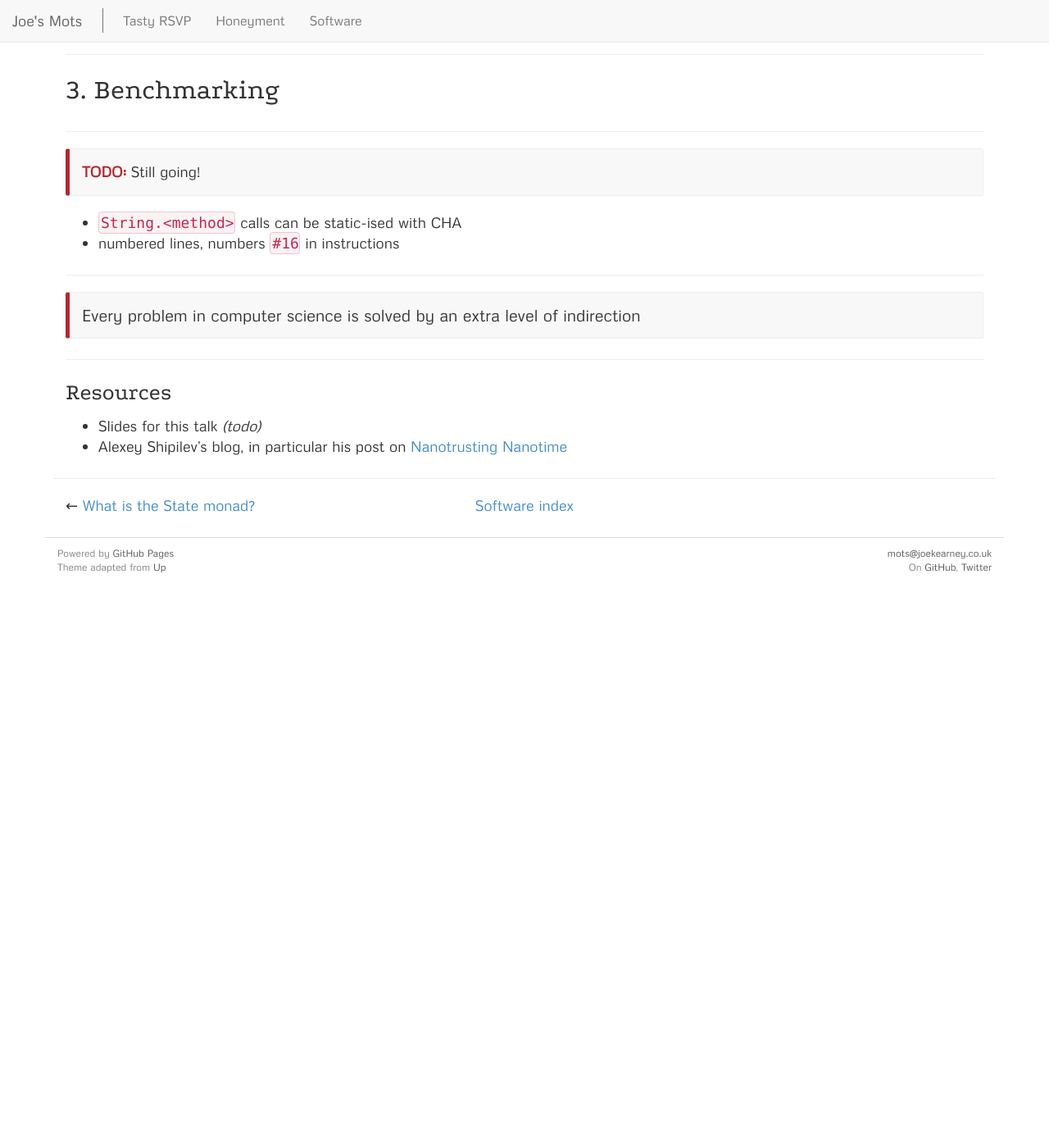
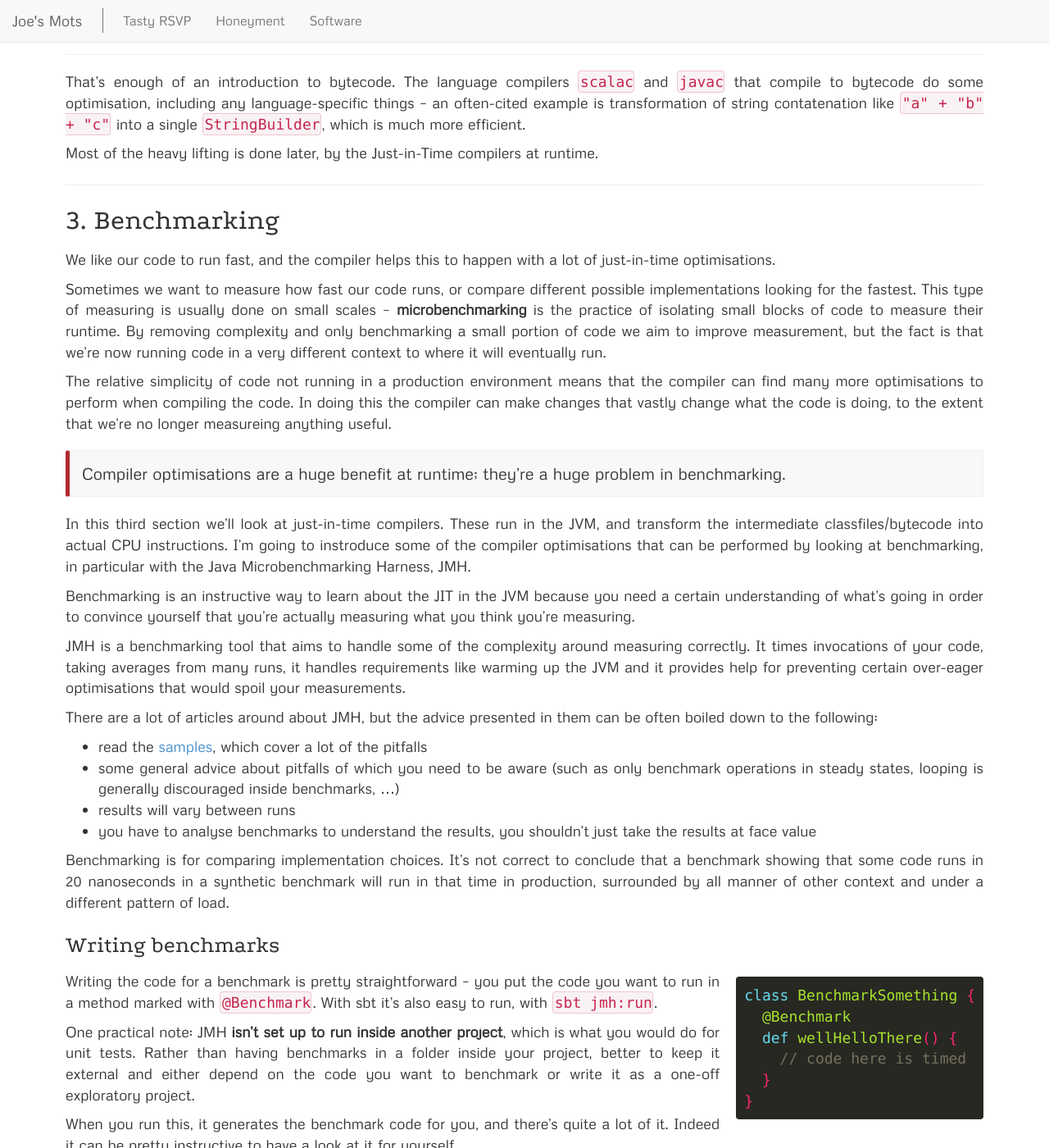
Before and after one commit to joekearney/joekearney.github.io, a Jekyll site: the page built from _posts/software/2016-02-24-just-in-time.md, in a window 1280 px wide and 1400 px high, scrolled down 6779 px. Shown: the whole window at 82% size. Built offline with Jekyll 4.4.1, drawn with Linux system fonts in a browser that asks for light colours; before the commit the page ends 7489 px from its top, so only the background shows below that; some of the changed text lies outside the part shown.

Commit message:
more work on benchmarking section of JIT

```diff
--- a/_posts/software/2016-02-24-just-in-time.md
+++ b/_posts/software/2016-02-24-just-in-time.md
@@ -132,7 +132,7 @@ Note the `static` and `virtual` instructions -- these have the same meaning as d
 ### Reading a classfile
 
 {::options parse_block_html="true" /}
-<div class="inline-image-right half-width">
+<div class="inline-image-right">
 {% highlight c %}javap -p -c <class-name>{% endhighlight %}
 {% highlight scala %}
 object ScalaConstants {
@@ -209,12 +209,12 @@ First note that this one doesn't have a `static` modifier -- it's an instance me
 1. invoke the `toString` method on the new object. This is a `virtual` call because it's a non-static method, called on an instance.
 1. return the string reference.
 
-The stack holds parameters to the method, as we saw. When calling a method _on an instance_, a non-static method, the zeroth parameter is `this`. You'll notice the difference when loading the `int` parameter in these last two examples, `iload_1` instead of `iload_0`.
+The **stack holds parameters** to the method, as we saw. When calling a method _on an instance_, a non-static method, the zeroth parameter is `this`. You'll notice the difference when loading the `int` parameter in these last two examples, `iload_1` instead of `iload_0`.
 
 #### Initialising a singleton `object`
 
 {::options parse_block_html="true" /}
-<div class="inline-image-right half-width">
+<div class="inline-image-right">
 {% highlight java %}
 public final class ScalaConstants$ {
   public static final ScalaConstants$ MODULE$;
@@ -255,7 +255,7 @@ Let's walk through the constructor of the class, `private ScalaConstants$()`:
 {% capture java_singleton %}
 #### Sidebar: Java and the Singleton Pattern
 
-<div class="inline-image-left half-width">
+<div class="inline-image-left">
 {% highlight java %}
 public Singleton {
   private static final class Holder {
@@ -280,23 +280,58 @@ The Scala `object` case is the simpler eager initialisation version, which doesn
 {% endcapture %}
 {% include sidebar.html content=java_singleton %}
 
+That's enough of an introduction to bytecode. The language compilers `scalac` and `javac` that compile to bytecode do some optimisation, including any language-specific things -- an often-cited example is transformation of string contatenation like `"a" + "b" + "c"` into a single `StringBuilder`, which is much more efficient.
+
+Most of the heavy lifting is done later, by the Just-in-Time compilers at runtime.
+
 ***
 
 ## 3. Benchmarking
 
+We like our code to run fast, and the compiler helps this to happen with a lot of just-in-time optimisations.
 
+Sometimes we want to measure how fast our code runs, or compare different possible implementations looking for the fastest. This type of measuring is usually done on small scales -- **microbenchmarking** is the practice of isolating small blocks of code to measure their runtime. By removing complexity and only benchmarking a small portion of code we aim to improve measurement, but the fact is that we're now running code in a very different context to where it will eventually run.
 
-***
+The relative simplicity of code not running in a production environment means that the compiler can find many more optimisations to perform when compiling the code. In doing this the compiler can make changes that vastly change what the code is doing, to the extent that we're no longer measureing anything useful.
 
-{% include todo.html note='Still going!' %}
+> Compiler optimisations are a huge benefit at runtime; they're a huge problem in benchmarking.
 
-* `String.<method>` calls can be static-ised with CHA
-* numbered lines, numbers `#16` in instructions
+In this third section we'll look at just-in-time compilers. These run in the JVM, and transform the intermediate classfiles/bytecode into actual CPU instructions. I'm going to instroduce some of the compiler optimisations that can be performed by looking at benchmarking, in particular with the Java Microbenchmarking Harness, JMH.
 
-***
+Benchmarking is an instructive way to learn about the JIT in the JVM because you need a certain understanding of what's going in order to convince yourself that you're actually measuring what you think you're measuring.
 
-> Every problem in computer science is solved by an extra level of indirection
+JMH is a benchmarking tool that aims to handle some of the complexity around measuring correctly. It times invocations of your code, taking averages from many runs, it handles requirements like warming up the JVM and it provides help for preventing certain over-eager optimisations that would spoil your measurements.
 
+There are a lot of articles around about JMH, but the advice presented in them can be often boiled down to the following:
+
+* read the [samples](http://hg.openjdk.java.net/code-tools/jmh/file/tip/jmh-samples/src/main/java/org/openjdk/jmh/samples/), which cover a lot of the pitfalls
+* some general advice about pitfalls of which you need to be aware (such as only benchmark operations in steady states, looping is generally discouraged inside benchmarks, ...)
+* results will vary between runs
+* you have to analyse benchmarks to understand the results, you shouldn't just take the results at face value
+
+Benchmarking is for comparing implementation choices. It's not correct to conclude that a benchmark showing that some code runs in 20 nanoseconds in a synthetic benchmark will run in that time in production, surrounded by all manner of other context and under a different pattern of load.
+
+### Writing benchmarks
+
+<div class="inline-image-right">
+{% highlight scala %}
+class BenchmarkSomething {
+  @Benchmark
+  def wellHelloThere() {
+    // code here is timed
+  }
+}
+
+{% endhighlight %}
+</div>
+
+Writing the code for a benchmark is pretty straightforward -- you put the code you want to run in a method marked with `@Benchmark`. With sbt it's also easy to run, with `sbt jmh:run`.
+
+One practical note: JMH **isn't set up to run inside another project**, which is what you would do for unit tests. Rather than having benchmarks in a folder inside your project, better to keep it external and either depend on the code you want to benchmark or write it as a one-off exploratory project.
+
+When you run this, it generates the benchmark code for you, and there's quite a lot of it. Indeed it can be pretty instructive to have a look at it for yourself.
+
+{% include clearfix.html %}
 ***
 
 ### Resources
```
